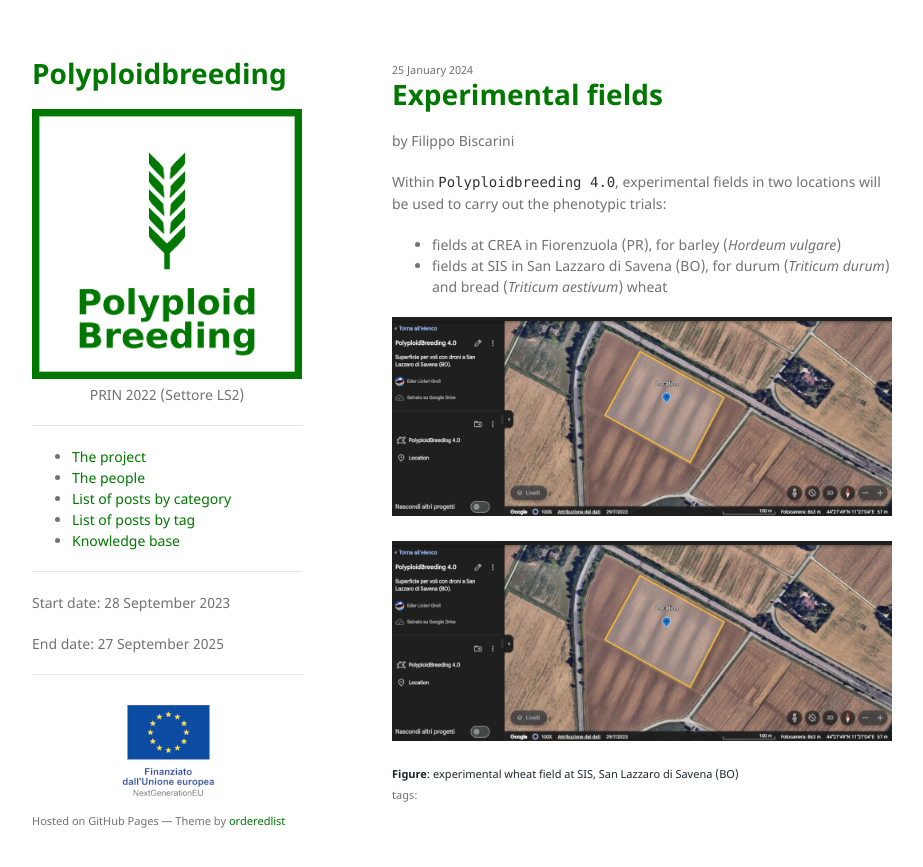
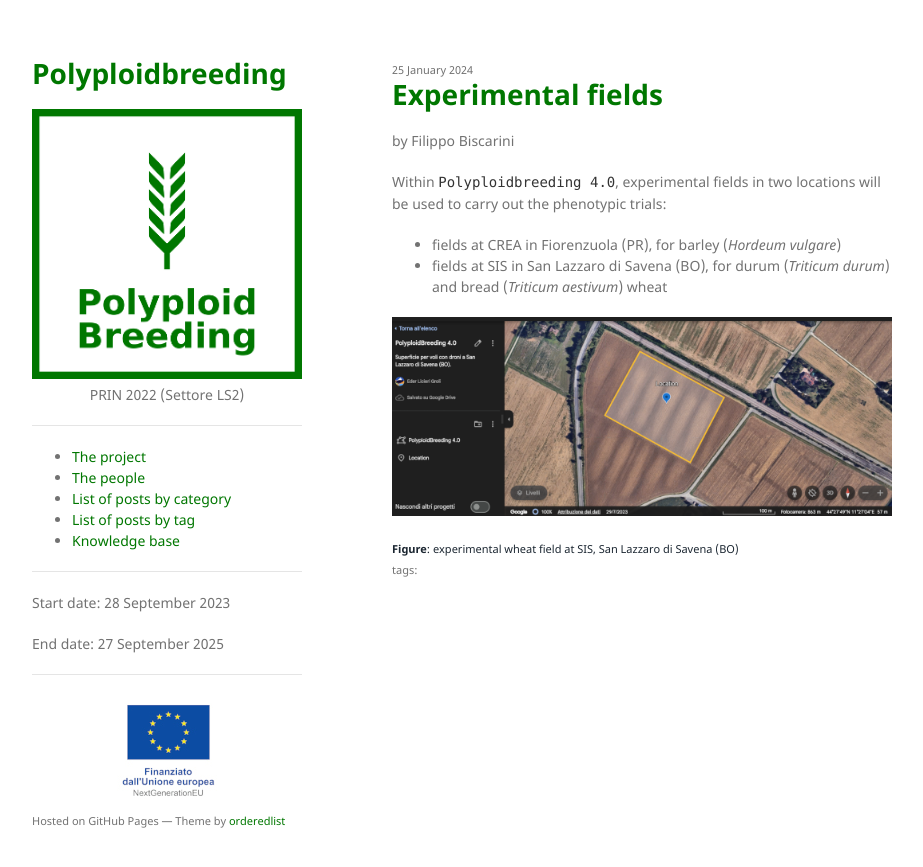
Before and after one commit to polyploidbreeding/polyploidbreeding.github.io, a Jekyll site: the page built from _posts/2024-01-25-fields.md, in a window 1280 px wide. Shown: the top 867 px of the page, without its empty margins (178-1101 px from the left). Built offline with Jekyll 4.4.1, drawn with Linux system fonts in a browser that asks for light colours.

Commit message:
removed: old image

```diff
--- a/_posts/2024-01-25-fields.md
+++ b/_posts/2024-01-25-fields.md
@@ -13,6 +13,4 @@ Within `Polyploidbreeding 4.0`, experimental fields in two locations will be use
 
 
 <a href="/assets/img/posts/Location_Campo_San_Lazzaro.png"><img src="/assets/img/posts/Location_Campo_San_Lazzaro.png" alt="San Lazzaro"></a>
-
-![SanLazzaro](/assets/img/posts/Location_Campo_San_Lazzaro.png)
 <div class="caption"><b>Figure</b>: experimental wheat field at SIS, San Lazzaro di Savena (BO)</div>
```
